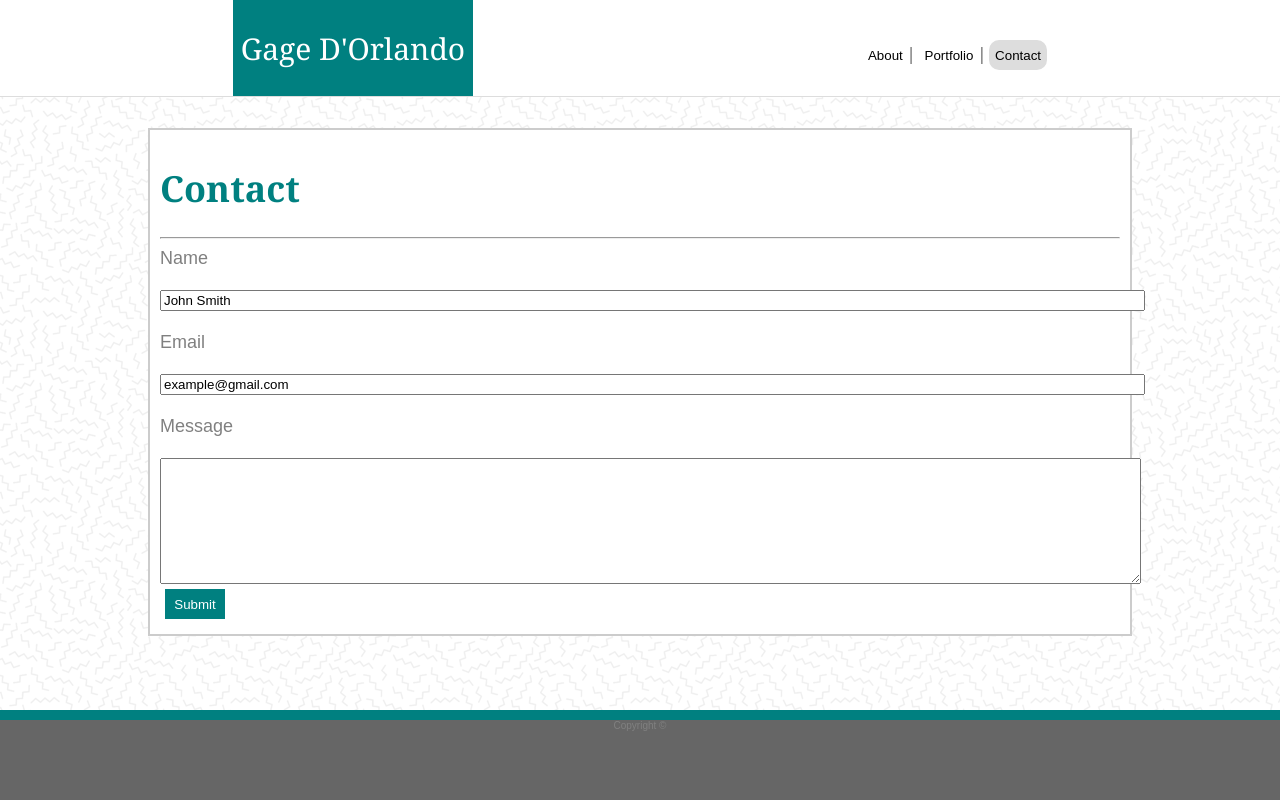
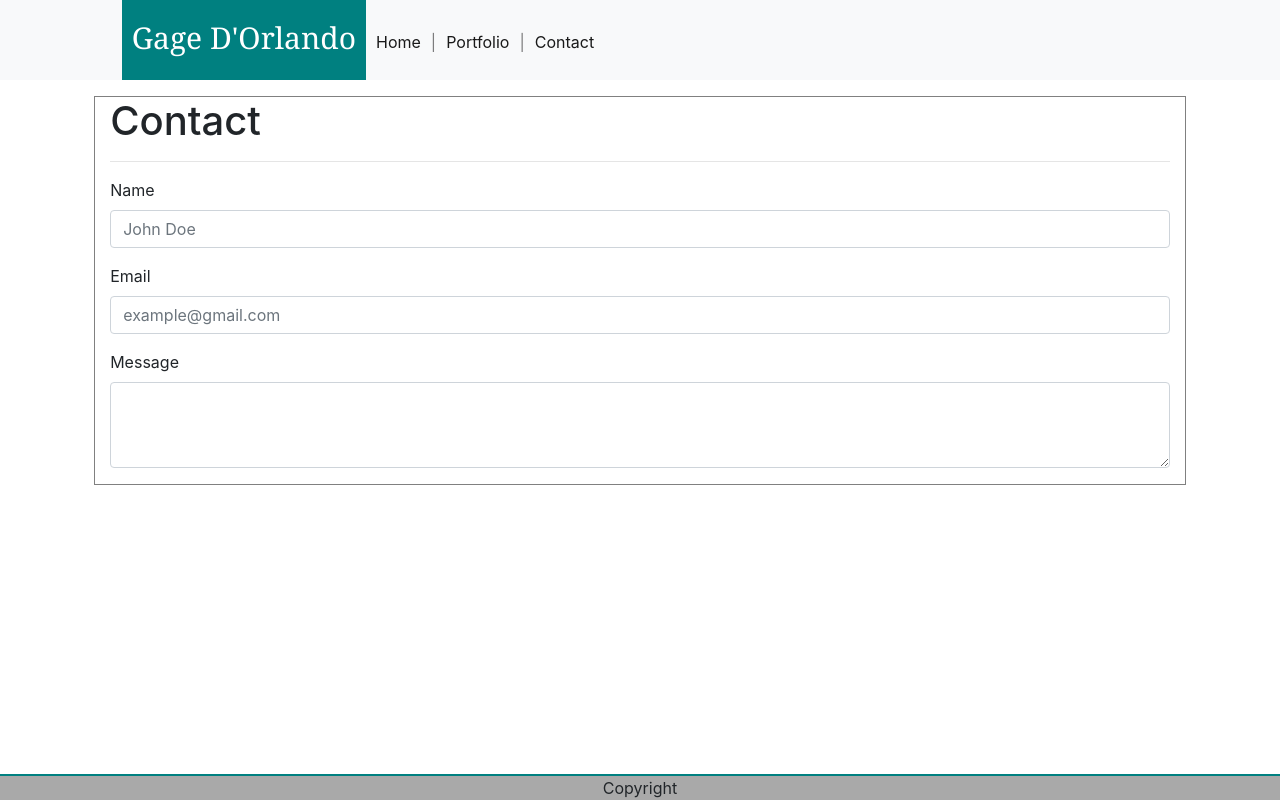
Before and after one commit to GageDorl/Bootstrap-Portfolio, a plain HTML site: page contact.html in a window 1280 px wide. Drawn offline with nearby package versions, Linux system fonts and the light colour scheme.

Commit message:
I shouldve done more pushes but I forgot

```diff
--- a/contact.html
+++ b/contact.html
@@ -1,32 +1,79 @@
 <html>
     <head>
-        <title>Gage's Basic Portfolio Page</title>
-        <link rel=stylesheet href=assets/css/style.css>
+        <title>Bootstrap Portfolio</title>
+        <link rel="stylesheet" href="https://stackpath.bootstrapcdn.com/bootstrap/4.3.1/css/bootstrap.min.css" integrity="sha384-ggOyR0iXCbMQv3Xipma34MD+dH/1fQ784/j6cY/iJTQUOhcWr7x9JvoRxT2MZw1T" crossorigin="anonymous">
+        <script src="https://code.jquery.com/jquery-3.3.1.slim.min.js" integrity="sha384-q8i/X+965DzO0rT7abK41JStQIAqVgRVzpbzo5smXKp4YfRvH+8abtTE1Pi6jizo" crossorigin="anonymous"></script>
+        <script src="https://cdnjs.cloudflare.com/ajax/libs/popper.js/1.14.7/umd/popper.min.js" integrity="sha384-UO2eT0CpHqdSJQ6hJty5KVphtPhzWj9WO1clHTMGa3JDZwrnQq4sF86dIHNDz0W1" crossorigin="anonymous"></script>
+        <script src="https://stackpath.bootstrapcdn.com/bootstrap/4.3.1/js/bootstrap.min.js" integrity="sha384-JjSmVgyd0p3pXB1rRibZUAYoIIy6OrQ6VrjIEaFf/nJGzIxFDsf4x0xIM+B07jRM" crossorigin="anonymous"></script>
+        <style>
+            a{
+                padding:10px;
+            }
+            .navbar{
+                height:80px;
 
+            }
+            .navbar-brand{
+                height:100%;
+                background:teal;
+                color:white;
+                margin:0;
+                font-family:'Georgia', Times, Times New Roman, serif;
+            }
+            p{
+                color:grey;
+
+            }
+            .clear-fix{
+                content:"";
+                clear:both;
+                display:block;
+            }
+        </style>
     </head>
     <body>
-        <div id='header'>
+        <nav class="navbar navbar-expand-lg navbar-light bg-light fixed-top" style="padding:0;">
+            <div class=col-md-1></div><div class=col-md-10>
+  <a class="navbar-brand" href="#" style="color:white;font-size:30px;padding-top:15px;float:left">Gage D'Orlando</a>
 
-            <button id='name'>Gage D'Orlando</button>
-            <button id='other'onclick='window.location.href="/Basic-Portfolio"' >About</button>|
-            <button id='other' onclick='window.location.href="portfolio.html"'>Portfolio</button>|
-            <button id='current' >Contact</button>
+  <div id="navbarText">
+
+    <span class="navbar-text" style="padding-top:30px;float:center">
+      <a href=index.html>Home</a>|<a href=portfolio.html>Portfolio</a>|<a href=#>Contact</a>
+    </span>
+  </div></div>
+</nav>
+    <div class="row" >
+        <div class=col><br><br><br><br></div>
+    </div>
+    <div class="row">
+        <div class="col-md-1"></div>
+        <div class="col-md-10 clear-fix" style="border:solid grey 1px;">
+            <h1>Contact</h1>
+            <hr>
+            <form>
+                <div class="form-group">
+                    <label for=name>Name</label>
+                    <input type=name class=form-control id=name placeholder="John Doe">
+                </div>
+                <div class="form-group">
+                    <label for="email">Email</label>
+                    <input type=email id=email class=form-control aria-describedby=emailHelp placeholder="example@gmail.com">
+                </div>
+                <div class="form-group">
+                        <label for="thistext">Message</label>
+                        <textarea class="form-control" id="thistext" rows="3"></textarea>
+                </div>
+            </form>
 
         </div>
-        <div id='main'>
-            <h1>Contact</h1>
-            <hr>
-            Name
-            <br><br>
-            <input type=text value="John Smith" size=120><br><br>
-            Email
-            <br><br>
-            <input type=text value="example@gmail.com" size=120><br><br>
-            Message
-            <br><br>
-            <textarea rows=8 cols=120></textarea><br>
-            <button id=submit onclick=Submit>Submit</button>
+    </div>
+    <div class="row">
+        <div style="background:darkgrey;position:fixed; bottom:0; left:0;width:100vw;border-top:solid teal 2px; text-align:center" class="col-md-12">
+            Copyright
         </div>
-        <div id='footer'><foottext>Copyright ©</foottext></div>
+    </div>
+
+
     </body>
 </html>
```
Also changed, not shown: index.html (+54 -33 lines), portfolio.html (+52 -17 lines).
